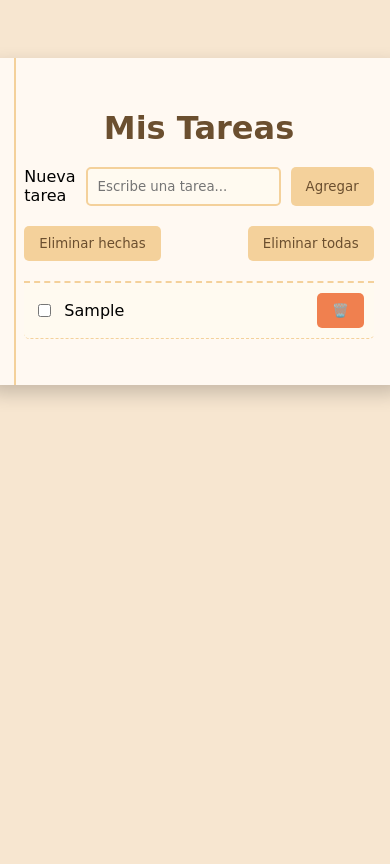
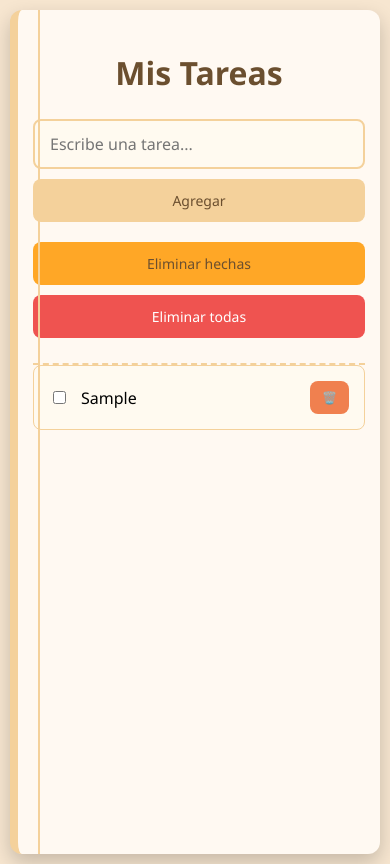
Before and after one commit to Jeronimo28/app-tareas, a plain HTML site: page index.html in a window 390 px wide. Both pictures are taken after typing "Sample" into the empty fields and a click on the button "Agregar". Drawn offline with Linux system fonts and the light colour scheme.

Commit message:
Update style.css

```diff
--- a/style.css
+++ b/style.css
@@ -1,25 +1,30 @@
 body {
-  font-family: 'Patrick Hand', cursive, 'Segoe UI', Tahoma, Geneva, Verdana, sans-serif;
-  background: #f7e6d0; /* color papel antiguo */
+  font-family: 'Segoe UI', Tahoma, Geneva, Verdana, sans-serif;
+  background: #f7e6d0;
   display: flex;
   justify-content: center;
-  padding-top: 50px;
+  padding: 20px;
+  margin: 0;
+  min-height: 100vh;
 }
 
 .container {
   background: #fff9f2;
-  padding: 30px;
+  padding: 25px;
   border-radius: 12px;
-  width: 400px;
+  width: 100%;
+  max-width: 500px;
   box-shadow: 0 8px 20px rgba(0,0,0,0.2);
-  border-left: 8px solid #f4d19b; /* margen estilo libreta */
+  border-left: 8px solid #f4d19b;
   position: relative;
 }
 
 h1 {
   text-align: center;
-  margin-bottom: 20px;
+  margin-bottom: 25px;
   color: #6b4f2f;
+  font-weight: 600;
+  font-size: 2rem;
 }
 
 .input-group {
@@ -30,64 +35,105 @@ h1 {
 
 input[type="text"] {
   flex: 1;
-  padding: 10px;
-  border-radius: 5px;
+  padding: 12px 15px;
+  border-radius: 8px;
   border: 2px solid #f4d19b;
   background: #fffaf0;
-  font-family: 'Patrick Hand', cursive;
+  font-family: 'Segoe UI', Tahoma, Geneva, Verdana, sans-serif;
+  font-size: 16px; /* Previene zoom en iOS */
+  transition: border-color 0.3s;
+}
+
+input[type="text"]:focus {
+  outline: none;
+  border-color: #6b4f2f;
 }
 
 button {
-  padding: 10px 15px;
+  padding: 12px 18px;
   background-color: #f4d19b;
   color: #6b4f2f;
   border: none;
-  border-radius: 5px;
+  border-radius: 8px;
   cursor: pointer;
-  transition: background 0.3s;
-  font-family: 'Patrick Hand', cursive;
+  transition: all 0.3s;
+  font-family: 'Segoe UI', Tahoma, Geneva, Verdana, sans-serif;
+  font-weight: 500;
+  font-size: 14px;
 }
 
 button:hover {
   background-color: #e3c28b;
+  transform: translateY(-1px);
+}
+
+button:active {
+  transform: translateY(0);
 }
 
 .botones {
   display: flex;
-  justify-content: space-between;
-  margin-bottom: 20px;
+  gap: 10px;
+  margin-bottom: 25px;
+  flex-wrap: wrap;
+}
+
+.botones button {
+  flex: 1;
+  min-width: 140px;
+}
+
+#eliminarHechas {
+  background-color: #ffa726;
+}
+
+#eliminarTodas {
+  background-color: #ef5350;
+  color: white;
 }
 
 ul {
   list-style: none;
   padding: 0;
   border-top: 2px dashed #f4d19b;
+  margin: 0;
 }
 
 li {
   display: flex;
   align-items: center;
-  padding: 10px;
-  margin-bottom: 10px;
+  padding: 15px;
+  margin-bottom: 8px;
   background: #fffaf0;
-  border-bottom: 1px dashed #f4d19b;
-  border-radius: 5px;
-  font-family: 'Patrick Hand', cursive;
+  border: 1px solid #f4d19b;
+  border-radius: 8px;
+  transition: all 0.3s;
+  font-family: 'Segoe UI', Tahoma, Geneva, Verdana, sans-serif;
+}
+
+li:hover {
+  box-shadow: 0 2px 8px rgba(0,0,0,0.1);
 }
 
 li.done span {
   text-decoration: line-through;
-  color: gray;
+  color: #888;
+  opacity: 0.7;
 }
 
 li span {
   flex: 1;
-  margin-left: 10px;
+  margin-left: 12px;
+  font-size: 16px;
+  line-height: 1.4;
 }
 
 li button {
-  margin-left: 5px;
+  margin-left: 8px;
   background-color: #f0804f;
+  color: white;
+  padding: 8px 12px;
+  font-size: 12px;
 }
 
 li button:hover {
@@ -104,3 +150,54 @@ li button:hover {
   height: 100%;
   background: #f4d19b;
 }
+
+/* Estados de carga y feedback */
+.loading {
+  opacity: 0.6;
+  pointer-events: none;
+}
+
+.sr-only {
+  position: absolute;
+  width: 1px;
+  height: 1px;
+  padding: 0;
+  margin: -1px;
+  overflow: hidden;
+  clip: rect(0, 0, 0, 0);
+  white-space: nowrap;
+  border: 0;
+}
+
+/* Responsive */
+@media (max-width: 600px) {
+  body {
+    padding: 10px;
+  }
+
+  .container {
+    padding: 20px 15px;
+  }
+
+  .input-group {
+    flex-direction: column;
+  }
+
+  .botones {
+    flex-direction: column;
+  }
+
+  .botones button {
+    min-width: auto;
+  }
+}
+
+/* Animaciones */
+@keyframes fadeIn {
+  from { opacity: 0; transform: translateY(10px); }
+  to { opacity: 1; transform: translateY(0); }
+}
+
+li {
+  animation: fadeIn 0.3s ease-out;
+}
```
